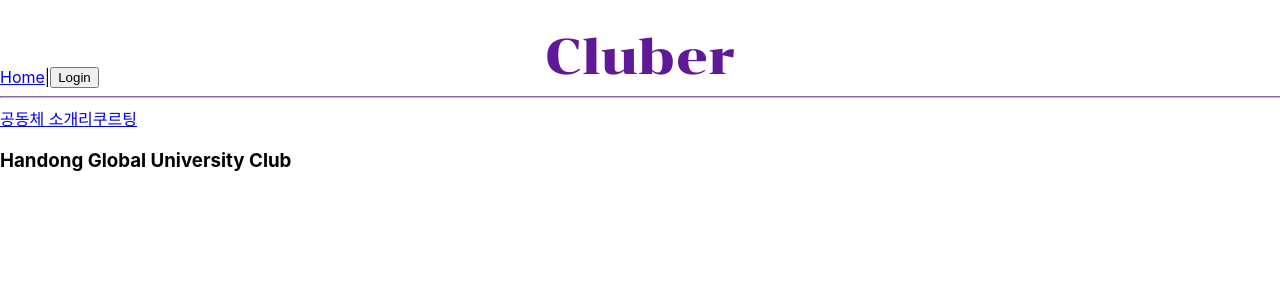
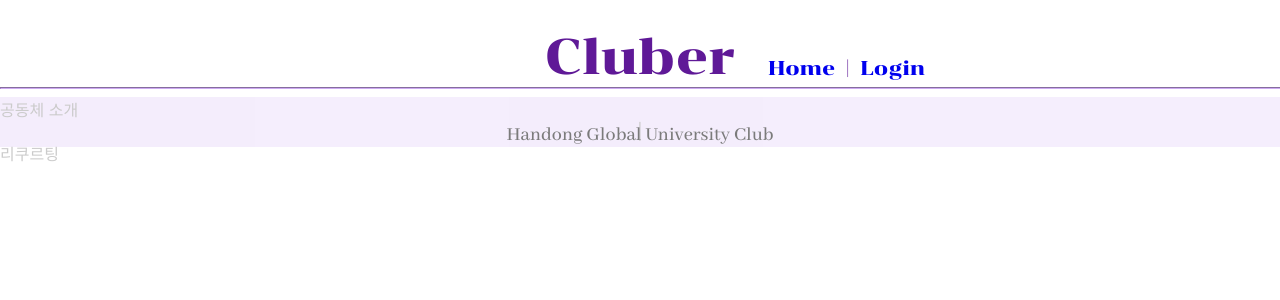
Before and after one commit to minzziPark/Cluber, a React (Create React App) app in the folder cluber/: page /login_page in a window 1280 px wide. Shown: the top 300 px of the page. Built offline with nearby package versions, Linux system fonts and the light colour scheme.

Commit message:
css added

```diff
--- a/cluber/src/App.js
+++ b/cluber/src/App.js
@@ -4,6 +4,7 @@
 import IntroClub from "./component/IntroClub";
 import Recruiting from "./component/Recruiting";
 import Footer from "./component/Footer";
+import Rogin from "./component/Rogin";
 
 function App() {
   return (
@@ -14,6 +15,7 @@
           <Route path="/" element={<Home />} />
           <Route path="/introclub" element={<IntroClub />} />
           <Route path="/recruiting" element={<Recruiting />} />
+          <Route path="/login_page" element={<Rogin />} />
         </Routes>
         <Footer />
       </div>
--- a/cluber/src/Fonts/Font.css
+++ b/cluber/src/Fonts/Font.css
@@ -4,3 +4,10 @@
   font-weight: 100;
   src: url("./Chonburi.woff") format("woff");
 }
+
+@font-face {
+  font-family: "AbhayaLibre-Medium";
+  font-style: normal;
+  font-weight: 100;
+  src: url("./AbhayaLibre-Medium.woff") format("woff");
+}
--- a/cluber/src/component/Footer.js
+++ b/cluber/src/component/Footer.js
@@ -1,7 +1,9 @@
+import style from "../css/Footer.module.css";
+
 export default function Footer() {
   return (
     <div>
-      <h3>Handong Global University Club</h3>
+      <div className={`${style.footer}`}>Handong Global University Club</div>
     </div>
   );
 }
--- a/cluber/src/component/Header.js
+++ b/cluber/src/component/Header.js
@@ -9,17 +9,26 @@
       <div className={`${style.header}`}>
         <div className={`${style.title}`}>Cluber</div>
         <div className={`${style.home_rog}`}>
-          <Link to="/">Home</Link>
-          <div>|</div>
-          <button>{isLogin ? "Logout" : "Login"}</button>
+          <Link to="/" className={`${style.link}`}>
+            Home
+          </Link>
+          <div className={`${style.link}`}>|</div>
+          <Link to="/login_page" className={`${style.link}`}>
+            {isLogin ? "Logout" : "Login"}
+          </Link>
         </div>
       </div>
       <div>
         <hr className={`${style.line}`} />
       </div>
-      <div>
-        <Link to="/introclub">공동체 소개</Link>
-        <Link to="/recruiting">리쿠르팅</Link>
+      <div className={`${style.menu}`}>
+        <Link to="/introclub" className={`${style.detail_menu}`}>
+          공동체 소개
+        </Link>
+        <div className={`${style.detail_menu}`}>|</div>
+        <Link to="/recruiting" className={`${style.detail_menu}`}>
+          리쿠르팅
+        </Link>
       </div>
     </div>
   );
--- /dev/null
+++ b/cluber/src/component/Rogin.js
@@ -0,0 +1,3 @@
+export default function Rogin() {
+  return;
+}
--- /dev/null
+++ b/cluber/src/css/Footer.module.css
@@ -0,0 +1,8 @@
+.footer {
+  font-family: "AbhayaLibre-Medium";
+  font-size: 20px;
+  text-align: center;
+  color: #7b7b7b;
+  position: relative;
+  transform: translateY(-100%);
+}
--- a/cluber/src/css/Header.module.css
+++ b/cluber/src/css/Header.module.css
@@ -16,4 +16,36 @@
 .line {
   border-color: #cda9f2;
   width: 2400px;
+  text-align: center;
+  margin-top: 20px;
 }
+
+.home_rog {
+  color: #5f1997;
+  font-weight: normal;
+  line-height: 20px;
+  letter-spacing: 0.1px;
+  font-size: 20px;
+  position: absolute;
+  right: 350px;
+  top: 53px;
+}
+
+.link {
+  padding: 5px;
+  font-family: "Chonburi";
+  text-decoration-line: none;
+}
+
+.menu {
+  background-color: #cda9f2;
+  opacity: 0.2;
+  height: 50px;
+  width: 100%;
+}
+
+.detail_menu {
+  text-align: center;
+  color: #000000;
+  text-decoration-line: none;
+}
```
Also changed, not shown: cluber/src/Fonts/AbhayaLibre-Medium.woff (added).
